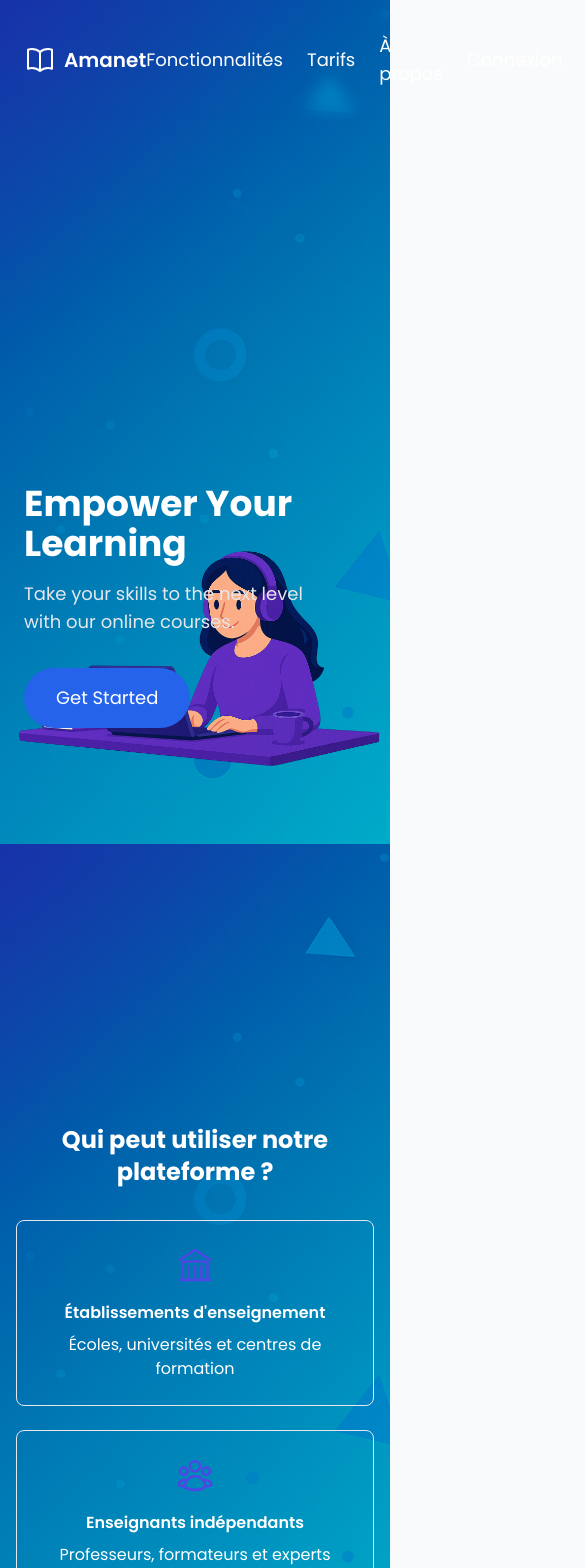
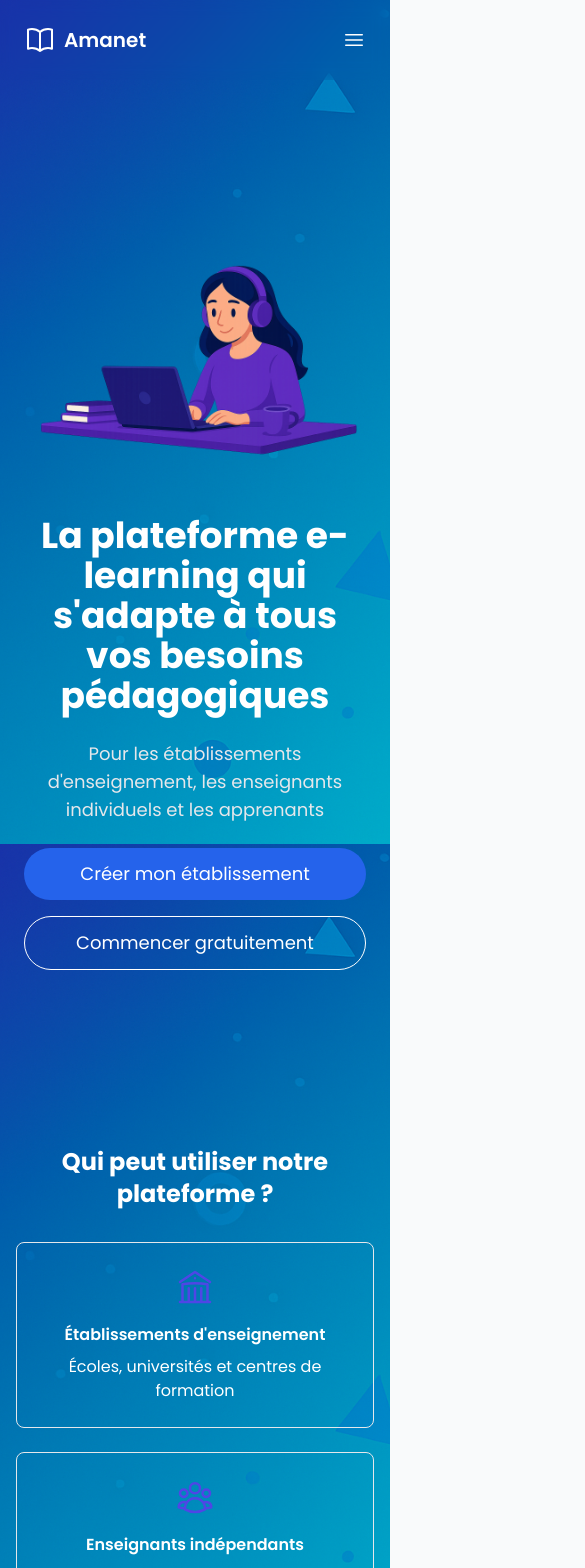
Before and after one commit to azarqane/amanet, a Next.js app in the folder apps/frontend/: page / in a window 390 px wide. Shown: the top 1568 px of the page, 585 px wide, since content can reach past the window. Built offline with nearby package versions, Linux system fonts and the light colour scheme.

Commit message:
feat: add responsive navbar and hero

```diff
--- a/apps/frontend/src/components/Hero.tsx
+++ b/apps/frontend/src/components/Hero.tsx
@@ -1,27 +1,26 @@
+import { useTranslation } from 'react-i18next';
+
 export default function Hero() {
+  const { t } = useTranslation();
+
   return (
-    <section className="relative h-screen font-sans">
-          <img
-    src="/hero.png"
-    alt="Woman learning online"
-    className="absolute top-16 w-full h-full object-contain"
-  />
-
-
-      <div className="relative z-10 flex flex-col items-start justify-center h-full text-left px-6 -mt-8 md:-mt-16">
-        <h1 className="text-4xl md:text-6xl font-bold mb-4 text-white">
-          Empower Your
-          <br />
-          Learning
-        </h1>
-        <p className="text-lg md:text-2xl text-gray-200 mb-8">
-          Take your skills to the next level
-          <br />
-          with our online courses.
-        </p>
-        <button className="rounded-full bg-blue-600 hover:bg-blue-700 px-8 py-4 text-white text-lg md:text-xl">
-          Get Started
-        </button>
+    <section className="relative py-20 md:py-32">
+      <div className="max-w-7xl mx-auto grid md:grid-cols-2 gap-8 items-center px-6">
+        <div className="text-center md:text-left space-y-6 order-2 md:order-1">
+          <h1 className="text-4xl md:text-6xl font-bold text-white">
+            {t('hero.title')}
+          </h1>
+          <p className="text-lg md:text-2xl text-gray-200">{t('hero.subtitle')}</p>
+          <div className="flex flex-col sm:flex-row sm:space-x-4 space-y-4 sm:space-y-0 justify-center md:justify-start">
+            <button className="rounded-full bg-blue-600 hover:bg-blue-700 px-6 py-3 text-white text-lg md:text-xl">
+              {t('hero.ctaPrimary')}
+            </button>
+            <button className="rounded-full border border-white px-6 py-3 text-white text-lg md:text-xl">
+              {t('hero.ctaSecondary')}
+            </button>
+          </div>
+        </div>
+        <img src="/hero.png" alt={t('hero.imageAlt')} className="order-1 md:order-2 w-full h-auto object-contain" />
       </div>
     </section>
   );
--- a/apps/frontend/src/components/Navbar.tsx
+++ b/apps/frontend/src/components/Navbar.tsx
@@ -1,10 +1,11 @@
-import { BookOpenIcon } from '@heroicons/react/24/outline';
+import { BookOpenIcon, Bars3Icon, XMarkIcon } from '@heroicons/react/24/outline';
 import { useTranslation } from 'react-i18next';
 import { useEffect, useState, type ChangeEvent } from 'react';
 
 export default function Navbar() {
   const { t, i18n } = useTranslation();
   const [scrolled, setScrolled] = useState(false);
+  const [menuOpen, setMenuOpen] = useState(false);
 
   useEffect(() => {
     const onScroll = () => {
@@ -27,7 +28,9 @@ export default function Navbar() {
           <BookOpenIcon className="h-8 w-8 text-white" />
           <span className="font-semibold text-xl">{t('siteTitle')}</span>
         </div>
-        <div className="flex items-center space-x-6">
+
+        {/* Desktop menu */}
+        <div className="hidden md:flex items-center space-x-6">
           <a href="#features" className="hover:text-indigo-200">
             {t('nav.features')}
           </a>
@@ -51,7 +54,44 @@ export default function Navbar() {
             <option value="ar">AR</option>
           </select>
         </div>
+
+        {/* Mobile menu toggle */}
+        <button className="md:hidden" onClick={() => setMenuOpen((o) => !o)}>
+          {menuOpen ? (
+            <XMarkIcon className="h-6 w-6" />
+          ) : (
+            <Bars3Icon className="h-6 w-6" />
+          )}
+        </button>
       </div>
+
+      {/* Mobile menu */}
+      {menuOpen && (
+        <div className="md:hidden px-6 pb-4 space-y-2 flex flex-col">
+          <a href="#features" className="hover:text-indigo-200">
+            {t('nav.features')}
+          </a>
+          <a href="#pricing" className="hover:text-indigo-200">
+            {t('nav.pricing')}
+          </a>
+          <a href="#about" className="hover:text-indigo-200">
+            {t('nav.about')}
+          </a>
+          <button>{t('nav.login')}</button>
+          <button className="rounded-full bg-blue-600 hover:bg-blue-700 px-4 py-2 text-white">
+            {t('nav.signup')}
+          </button>
+          <select
+            value={i18n.language}
+            onChange={changeLanguage}
+            className="bg-transparent text-white border border-white rounded px-2 py-1"
+          >
+            <option value="fr">FR</option>
+            <option value="en">EN</option>
+            <option value="ar">AR</option>
+          </select>
+        </div>
+      )}
     </nav>
   );
 }
```
